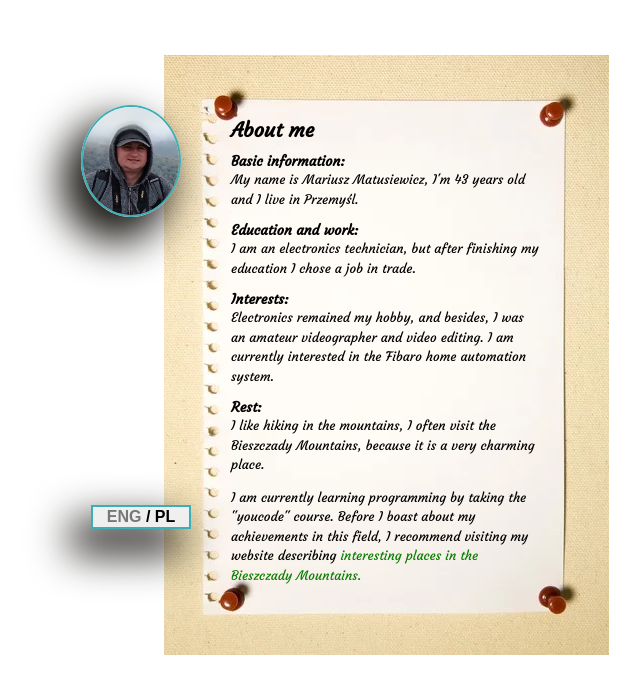
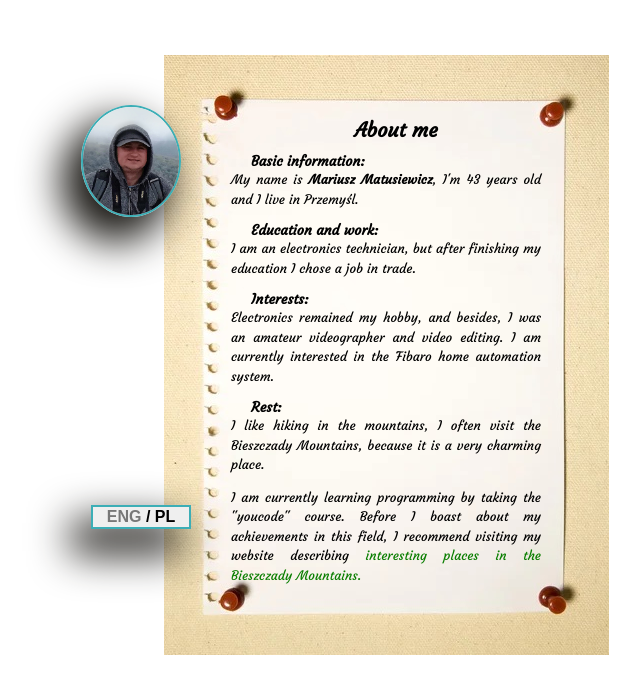
Before and after one commit to mariuszmmm/homepage, a plain HTML site: page index.html in a window 1280 px wide. Shown: the whole page, without its empty margins (254-894 px from the left). Drawn offline with nearby package versions, Linux system fonts and the light colour scheme.

Commit message:
text modification

```diff
--- a/css/article.css
+++ b/css/article.css
@@ -6,15 +6,18 @@
     display: none;
 }
 .section__header {
+    text-indent: 20px;
     font-size: 14px;
     margin-bottom: 1px;
 }
 
 .section__header--main {
+    text-align: center;
     font-size: 20px;
 }
 
 .section__text {
+    text-align: justify;
     font-size: 13px;
     margin-top: 1px;
     line-height: 1.5;
--- a/index.html
+++ b/index.html
@@ -27,7 +27,7 @@
         <article class="section__langPl">
             <h1 class="section__header section__header--main">O mnie</h1>
             <h2 class="section__header">Dane podstawowe:</h2>
-            <p class="section__text">Nazywam się Mariusz Matusiewicz, mam 43 lata i mieszkam w Przemyślu.
+            <p class="section__text">Nazywam się <strong>Mariusz Matusiewicz</strong>, mam 43 lata i mieszkam w Przemyślu.
             </p>
             <h2 class="section__header">Edukacja i praca:</h2>
             <p class="section__text">Z wykształcenia jestem elektronikiem, ale po zakończeniu edukacji wybrałem pracę w
@@ -55,7 +55,7 @@
         <article class="section__langEng">
             <h1 class="section__header section__header--main">About me</h1>
             <h2 class="section__header">Basic information:</h2>
-            <p class="section__text">My name is Mariusz Matusiewicz, I'm 43 years old and I live in Przemyśl.
+            <p class="section__text">My name is <strong>Mariusz Matusiewicz</strong>, I'm 43 years old and I live in Przemyśl.
             </p>
             <h2 class="section__header">Education and work:</h2>
             <p class="section__text">I am an electronics technician, but after finishing my education I chose a job in
```
